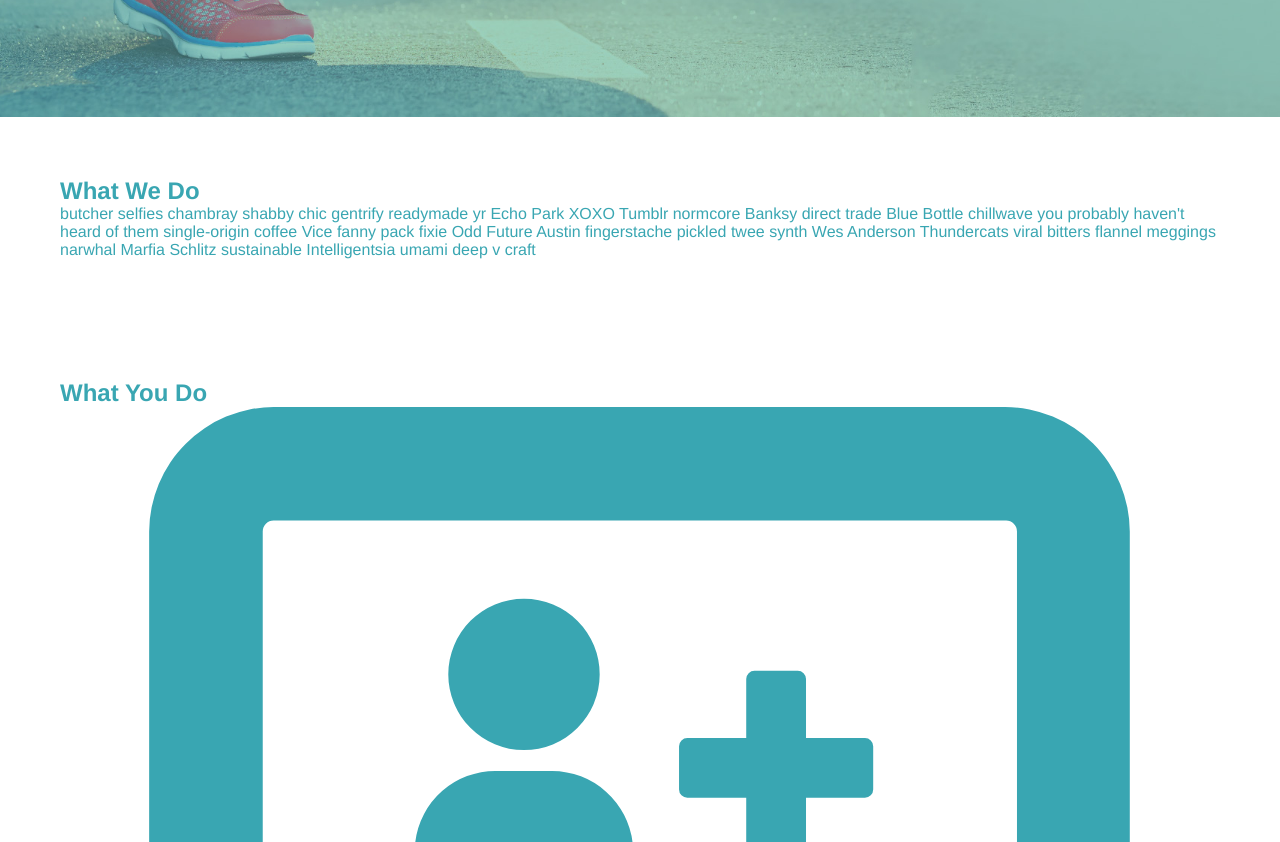
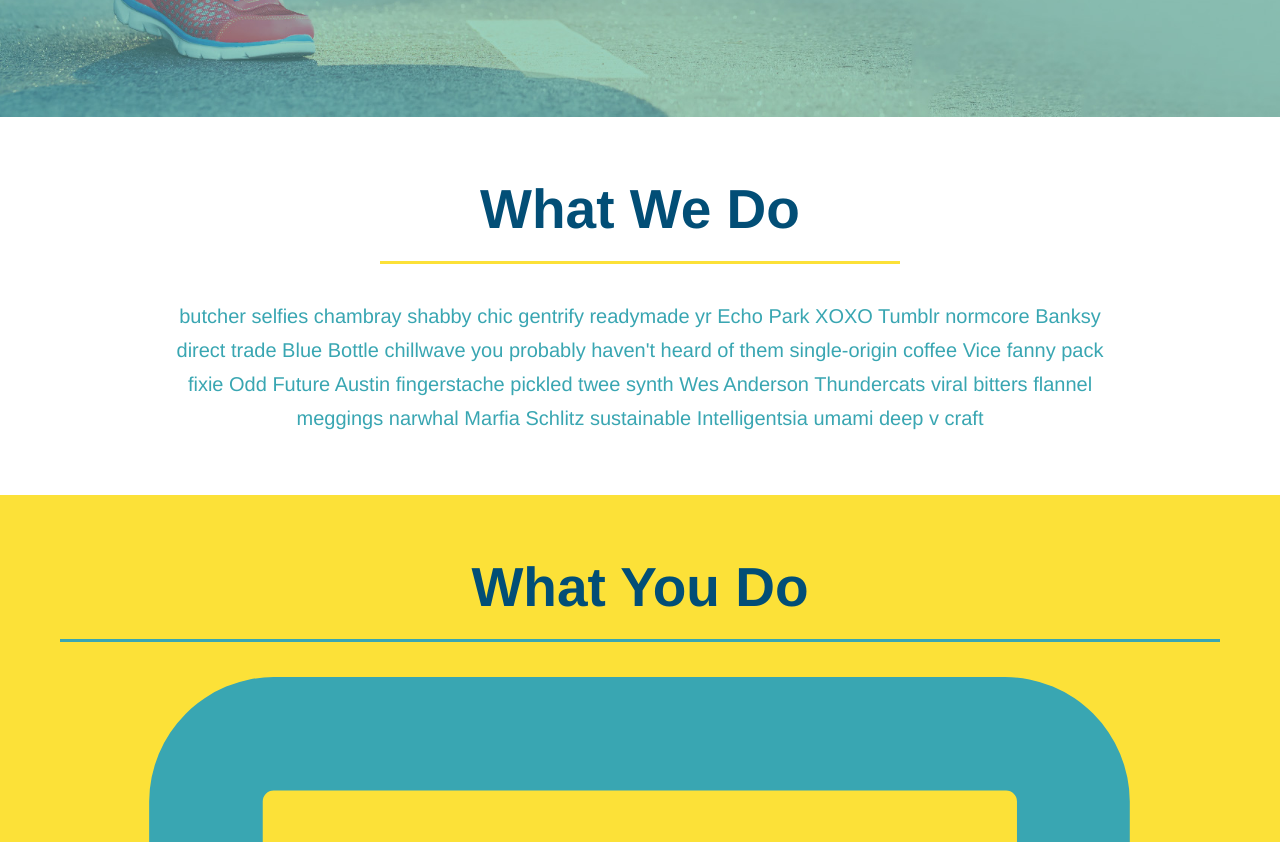
Before and after one commit to michellewehr/run-buddy, a plain HTML site: page index.html in a window 1280 px wide. Shown: the part 565-1407 px from the top of the page. Drawn offline with Linux system fonts and the light colour scheme.

Commit message:
styled the what-we-do section/begun wht-you-do styling

```diff
--- a/assets/css/style.css
+++ b/assets/css/style.css
@@ -103,3 +103,36 @@ section {
   padding: 10px 20px;
   font-size: 16px;
 }
+/*what-we-do section*/
+.intro {
+  text-align: center;
+}
+.intro h2 {
+  font-size: 55px;
+  color: #024e76;
+  margin-bottom: 35px;
+  padding: 0 100px 20px 100px;
+  border-bottom: 3px solid;
+  border-color: #fce138;
+  display: inline-block;
+}
+.intro p {
+  line-height: 1.7;
+  color: #39a6b2;
+  width: 80%;
+  font-size: 20px;
+  margin: 0 auto;
+}
+/*What-yout-do-section*/
+.steps {
+  text-align: center;
+  background-color: #fce138;
+}
+.steps h2 {
+  font-size: 55px;
+  color: #024e76;
+  margin-bottom: 35px;
+  padding: 0 100px 20px 100px;
+  border-bottom: 3px solid;
+  border-color: #39a6b2;
+}
--- a/index.html
+++ b/index.html
@@ -59,13 +59,13 @@
         </section>
 
     <!-- "what we do" section -->
-        <section id="what-we-do">
+        <section id="what-we-do" class="intro">
             <h2>What We Do</h2>
             <p>butcher selfies chambray shabby chic gentrify readymade yr Echo Park XOXO Tumblr normcore Banksy direct trade Blue Bottle chillwave you probably haven't heard of them single-origin coffee Vice fanny pack fixie Odd Future Austin fingerstache pickled twee synth Wes Anderson Thundercats viral bitters flannel meggings narwhal Marfia Schlitz sustainable Intelligentsia umami deep v craft</p>
         </section>
 
     <!-- "what you do" section -->
-        <section id="what-you-do">
+        <section id="what-you-do" class="steps">
             <h2>What You Do</h2>
             <div>
                 <img src="./assets/css/images/step-1.svg" alt="">
```
